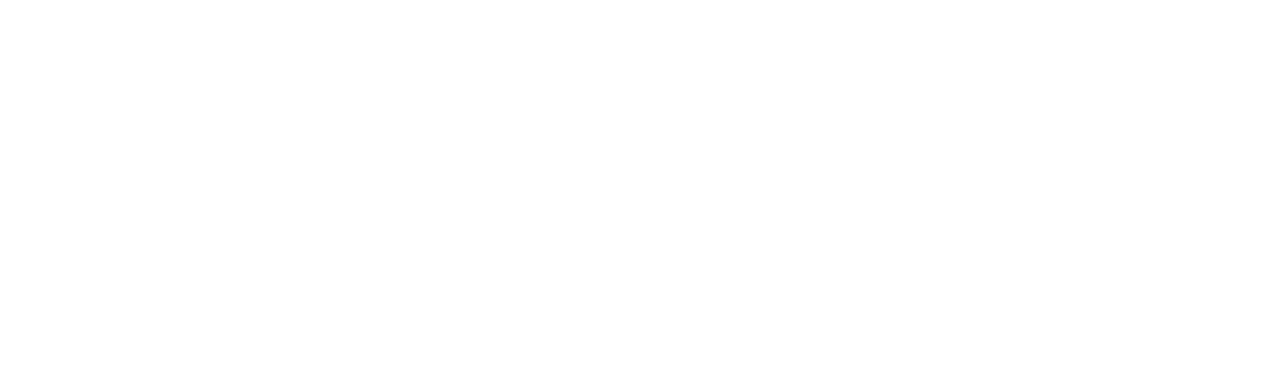
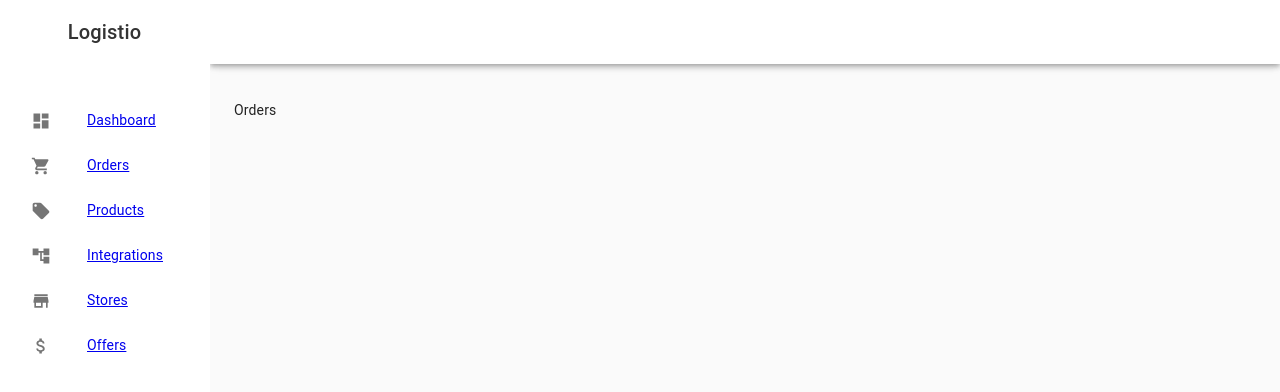
Before and after one commit to Omrani-Mahmoud/salesDemo_front, a React (Create React App) app: page /home/orders in a window 1280 px wide. Shown: the top 392 px of the page. Built offline with nearby package versions, Linux system fonts and the light colour scheme.

Commit message:
add links

```diff
--- a/src/App.js
+++ b/src/App.js
@@ -17,7 +17,7 @@
     <Router  history={hist}>
        <Switch>
         <Route component={SignIn} exact path='/'/>
-        <Route component={Dashboard} exact path='/home'/>
+        <Route component={Dashboard}  path='/home'/>
 
          {/* <ProtectedRoute  component={Dashboard}  path='/home' /> */}
 
--- /dev/null
+++ b/src/Assets/CSS/NavBar.css
@@ -0,0 +1,3 @@
+.MuiTypography-body1{
+    font-size: 14px !important;
+}
--- a/src/Components/Dashboard.js
+++ b/src/Components/Dashboard.js
@@ -1,12 +1,170 @@
 import React from 'react'
 import Sidebar from './Dashboard_components/Sidebar'
+import '../Assets/CSS/NavBar.css'
+import PropTypes from 'prop-types';
+import AppBar from '@material-ui/core/AppBar';
+import CssBaseline from '@material-ui/core/CssBaseline';
+import Divider from '@material-ui/core/Divider';
+import Drawer from '@material-ui/core/Drawer';
+import Hidden from '@material-ui/core/Hidden';
+import IconButton from '@material-ui/core/IconButton';
+import InboxIcon from '@material-ui/icons/MoveToInbox';
+import List from '@material-ui/core/List';
+import ListItem from '@material-ui/core/ListItem';
+import ListItemIcon from '@material-ui/core/ListItemIcon';
+import ListItemText from '@material-ui/core/ListItemText';
+import MailIcon from '@material-ui/icons/Mail';
+import MenuIcon from '@material-ui/icons/Menu';
+import Toolbar from '@material-ui/core/Toolbar';
+import Typography from '@material-ui/core/Typography';
+import { makeStyles, useTheme } from '@material-ui/core/styles';
+import DashboardIcon from '@material-ui/icons/Dashboard';
+import ShoppingCartIcon from '@material-ui/icons/ShoppingCart';
+import LocalOfferIcon from '@material-ui/icons/LocalOffer';
+import AccountTreeIcon from '@material-ui/icons/AccountTree';
+import StoreIcon from '@material-ui/icons/Store';
+import AttachMoneyIcon from '@material-ui/icons/AttachMoney';
+import { Switch, Route, Link } from 'react-router-dom';
+import Home from './Dashboard_components/Home';
+import Orders from './Orders/Orders';
+const drawerWidth = 210;
 
-function Dashboard() {
+const useStyles = makeStyles((theme) => ({
+  root: {
+    display: 'flex',
+  },
+  drawer: {
+    [theme.breakpoints.up('sm')]: {
+      width: drawerWidth,
+      flexShrink: 0,
+    },
+  },
+  appBar: {
+    [theme.breakpoints.up('sm')]: {
+      width: `calc(100% - ${drawerWidth}px)`,
+      marginLeft: drawerWidth,
+      backgroundColor:'white',
+
+    },
+  },
+  menuButton: {
+    marginRight: theme.spacing(2),
+    [theme.breakpoints.up('sm')]: {
+      display: 'none',
+    },
+
+  },
+  // necessary for content to be below app bar
+  drawerPaper: {
+    width: drawerWidth,
+   borderRightColor:'transparent'
+  },
+  content: {
+    flexGrow:1,
+    paddingTop:'100px',
+    padding: theme.spacing(3),
+  },
+  drawerHeader: {
+    display: 'flex',
+    alignItems: 'center',
+    justifyContent:'center',
+    height:'63px',
+    borderLeftColor:'transparent'
+  },
+}));
+function Dashboard(props) {
+    const { window } = props;
+  const classes = useStyles();
+  const theme = useTheme();
+  const [mobileOpen, setMobileOpen] = React.useState(false);
+
+  const handleDrawerToggle = () => {
+    setMobileOpen(!mobileOpen);
+  };
+  const drawer = (
+    <div>
+      <div className={classes.toolbar} />
+      <div className={classes.drawerHeader}>
+      <Typography variant="h6" style={{color:'#333'}}>
+            Logistio
+          </Typography>
+        </div>
+      {/* <Divider /> */}
+      <List style={{marginTop:'20px',padding:'15px',color:'#303030'}}>
+        {[{name:'Dashboard',icon:<DashboardIcon fontSize='small'/>,path:'/home'}, {name:'Orders',icon:<ShoppingCartIcon fontSize='small'/>,path:'/home/orders'}, {name:'Products',icon:<LocalOfferIcon fontSize='small' />,path:'/home/products'}, {name:'Integrations',icon:<AccountTreeIcon fontSize='small' />,path:'/home/integrations'},{name:'Stores',icon:<StoreIcon fontSize='small' />,path:'/home/stores'},{name:'Offers',icon:<AttachMoneyIcon fontSize='small' />,path:'/home/offers'}].map((object) => (
+          <Link to={object.path}><ListItem button key={object.name}>
+            <ListItemIcon>{object.icon}</ListItemIcon>
+            <ListItemText style={{fontSize:'0rem !important'}} primary={object.name} />
+          </ListItem>
+          </Link>
+        ))}
+      </List>
+
+    </div>
+  );
+
+  const container = window !== undefined ? () => window().document.body : undefined;
     return (
-        <div>
-            <Sidebar />
-        </div>
-    )
-}
+        <div className={classes.root}>
+        <CssBaseline />
+        <AppBar position="fixed" className={classes.appBar}>
+          <Toolbar>
+            <IconButton
+              color="inherit"
+              aria-label="open drawer"
+              edge="start"
+              onClick={handleDrawerToggle}
+              className={classes.menuButton}
+            >
+              <MenuIcon />
+            </IconButton>
+
+
+          </Toolbar>
+
+        </AppBar>
+        <nav className={classes.drawer} aria-label="mailbox folders">
+          {/* The implementation can be swapped with js to avoid SEO duplication of links. */}
+          <Hidden smUp implementation="css">
+            <Drawer
+              container={container}
+              variant="temporary"
+              anchor={theme.direction === 'rtl' ? 'right' : 'left'}
+              open={mobileOpen}
+              onClose={handleDrawerToggle}
+              classes={{
+                paper: classes.drawerPaper,
+              }}
+              ModalProps={{
+                keepMounted: true, // Better open performance on mobile.
+              }}
+            >
+              {drawer}
+            </Drawer>
+          </Hidden>
+          <Hidden xsDown implementation="css">
+            <Drawer
+              classes={{
+                paper: classes.drawerPaper,
+              }}
+              variant="permanent"
+              open
+            >
+              {drawer}
+            </Drawer>
+          </Hidden>
+        </nav>
+        <main className={classes.content}>
+        <div className={classes.toolbar} />
+       <Switch>
+           <Route exact path='/home' component={Home}/>
+           <Route  path='/home/orders' component={Orders}/>
+           {/* <Route exact path='/home' component={}/> */}
+       </Switch>
+      </main>
+
+      </div>
+    );
+  }
 
 export default Dashboard
--- /dev/null
+++ b/src/Components/Dashboard_components/Home.js
@@ -0,0 +1,11 @@
+import React from 'react'
+
+function Home() {
+    return (
+        <div>
+            HOME
+        </div>
+    )
+}
+
+export default Home
--- a/src/Components/Dashboard_components/Sidebar.js
+++ b/src/Components/Dashboard_components/Sidebar.js
@@ -1,4 +1,6 @@
 import React from 'react';
+
+import '../../Assets/CSS/NavBar.css'
 import PropTypes from 'prop-types';
 import AppBar from '@material-ui/core/AppBar';
 import CssBaseline from '@material-ui/core/CssBaseline';
@@ -16,7 +18,12 @@
 import Toolbar from '@material-ui/core/Toolbar';
 import Typography from '@material-ui/core/Typography';
 import { makeStyles, useTheme } from '@material-ui/core/styles';
-
+import DashboardIcon from '@material-ui/icons/Dashboard';
+import ShoppingCartIcon from '@material-ui/icons/ShoppingCart';
+import LocalOfferIcon from '@material-ui/icons/LocalOffer';
+import AccountTreeIcon from '@material-ui/icons/AccountTree';
+import StoreIcon from '@material-ui/icons/Store';
+import AttachMoneyIcon from '@material-ui/icons/AttachMoney';
 const drawerWidth = 210;
 
 const useStyles = makeStyles((theme) => ({
@@ -72,6 +79,7 @@
     setMobileOpen(!mobileOpen);
   };
 
+
   const drawer = (
     <div>
       <div className={classes.toolbar} />
@@ -81,23 +89,15 @@
           </Typography>
         </div>
       {/* <Divider /> */}
-      <List>
-        {['Inbox', 'Starred', 'Send email', 'Drafts'].map((text, index) => (
-          <ListItem button key={text}>
-            <ListItemIcon>{index % 2 === 0 ? <InboxIcon /> : <MailIcon />}</ListItemIcon>
-            <ListItemText primary={text} />
+      <List style={{marginTop:'20px',padding:'15px',color:'#303030'}}>
+        {[{name:'Dashboard',icon:<DashboardIcon fontSize='small'/>}, {name:'Orders',icon:<ShoppingCartIcon fontSize='small'/>}, {name:'Products',icon:<LocalOfferIcon fontSize='small' />}, {name:'Integrations',icon:<AccountTreeIcon fontSize='small' />},{name:'Stores',icon:<StoreIcon fontSize='small' />},{name:'Offers',icon:<AttachMoneyIcon fontSize='small' />}].map((object) => (
+          <ListItem button key={object.name}>
+            <ListItemIcon>{object.icon}</ListItemIcon>
+            <ListItemText style={{fontSize:'0rem !important'}} primary={object.name} />
           </ListItem>
         ))}
       </List>
-      <Divider />
-      <List>
-        {['All mail', 'Trash', 'Spam'].map((text, index) => (
-          <ListItem button key={text}>
-            <ListItemIcon>{index % 2 === 0 ? <InboxIcon /> : <MailIcon />}</ListItemIcon>
-            <ListItemText primary={text} />
-          </ListItem>
-        ))}
-      </List>
+
     </div>
   );
 
--- /dev/null
+++ b/src/Components/Orders/Orders.js
@@ -0,0 +1,11 @@
+import React from 'react'
+
+function Orders() {
+    return (
+        <div>
+            Orders
+        </div>
+    )
+}
+
+export default Orders
```
